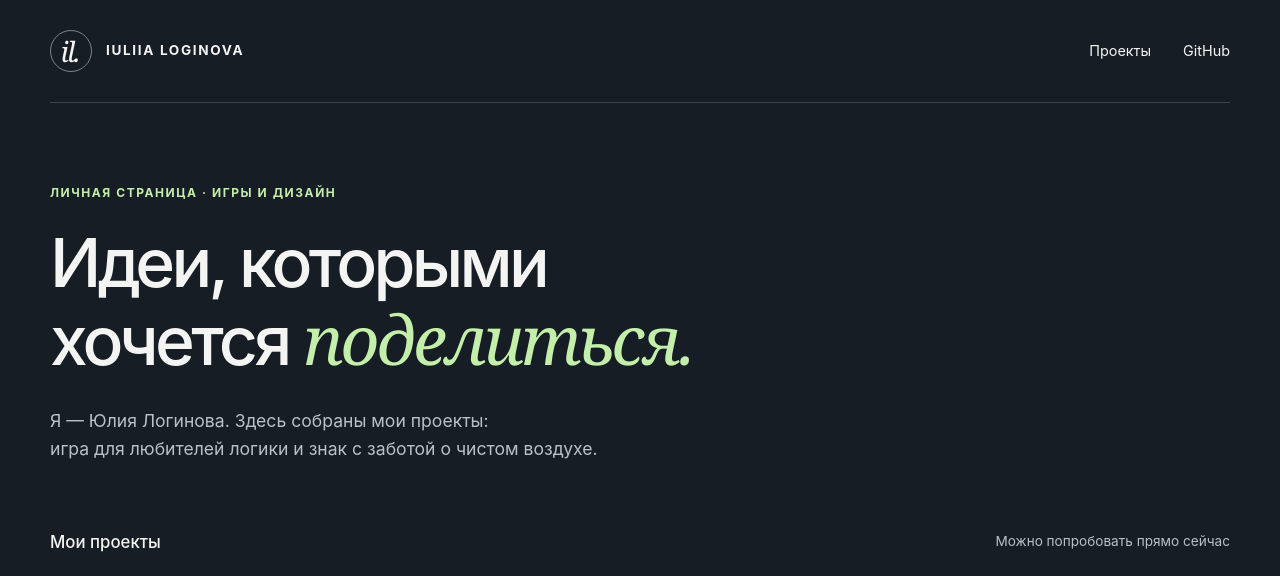
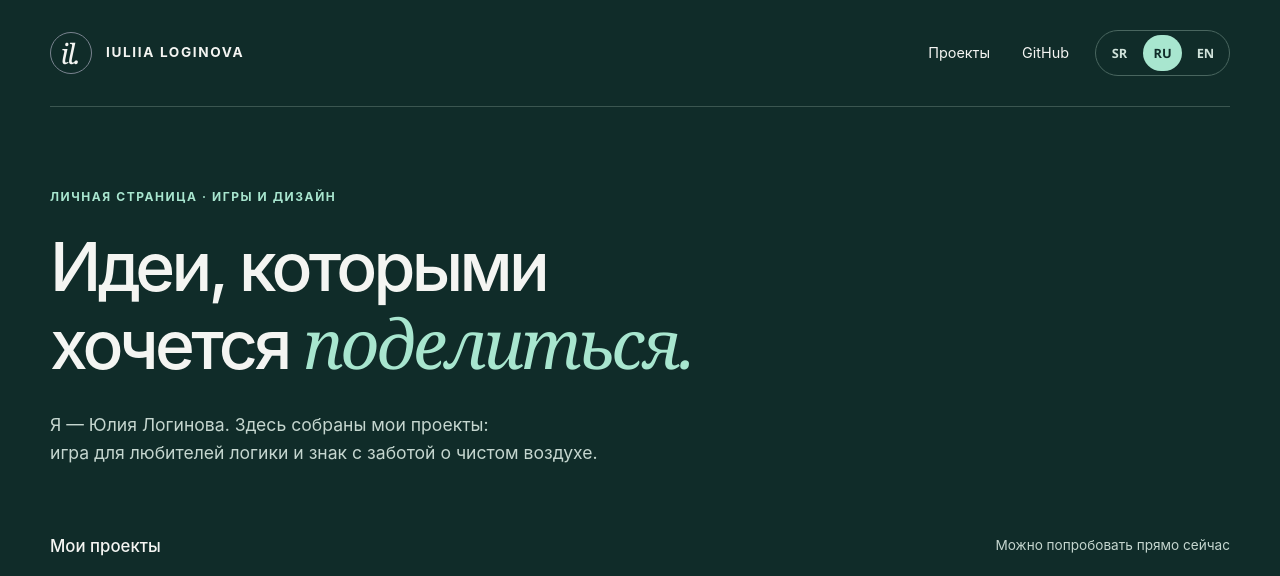
Before and after one commit to loginyul/loginyul.github.io, a plain HTML site: page index.html in a window 1280 px wide. Shown: the top 576 px of the page. Drawn offline with Linux system fonts and the light colour scheme.

Commit message:
Add Serbian and English; align portfolio with Fox Hunting colours

```diff
--- a/index.html
+++ b/index.html
@@ -3,7 +3,7 @@
 <head>
   <meta charset="utf-8">
   <meta name="viewport" content="width=device-width, initial-scale=1">
-  <meta name="theme-color" content="#171d25">
+  <meta name="theme-color" content="#102c29">
   <title>Iuliia Loginova — игры и дизайн</title>
   <meta name="description" content="Проекты Iuliia Loginova: логическая игра «Охота на лис» и знак «Простор без дима». Играть, знакомиться, скачивать.">
   <link rel="canonical" href="https://loginyul.github.io/">
@@ -13,35 +13,40 @@
   <meta property="og:url" content="https://loginyul.github.io/">
   <link rel="icon" href="favicon.svg" type="image/svg+xml">
   <link rel="stylesheet" href="styles.css">
+  <script src="script.js" defer></script>
 </head>
 <body>
-  <a class="skip" href="#main">К содержимому</a>
+  <a class="skip" href="#main" data-i18n="skip">К содержимому</a>
   <div class="shell">
     <header class="header">
       <a class="identity" href="./"><span class="monogram" aria-hidden="true">il.</span><span>IULIIA LOGINOVA</span></a>
-      <nav aria-label="Навигация"><a href="#projects">Проекты</a><a href="https://github.com/loginyul">GitHub</a></nav>
+      <div class="header-actions"><nav class="project-nav" aria-label="Навигация" data-i18n-label="navigation"><a href="#projects" data-i18n="projects">Проекты</a><a href="https://github.com/loginyul">GitHub</a></nav><nav class="language-switch" aria-label="Language / Језик / Язык">
+<button type="button" data-lang="sr" lang="sr-Cyrl" aria-label="Српски" aria-pressed="false">SR</button>
+<button type="button" data-lang="ru" lang="ru" aria-label="Русский" aria-pressed="true">RU</button>
+<button type="button" data-lang="en" lang="en" aria-label="English" aria-pressed="false">EN</button>
+</nav></div>
     </header>
     <main id="main">
       <section class="intro" aria-labelledby="title">
-        <p class="eyebrow">ЛИЧНАЯ СТРАНИЦА · ИГРЫ И ДИЗАЙН</p>
-        <h1 id="title">Идеи, которыми<br>хочется <em>поделиться.</em></h1>
-        <p class="lede">Я — Юлия Логинова. Здесь собраны мои проекты:<br class="desktop-break"> игра для любителей логики и знак с заботой о чистом воздухе.</p>
+        <p class="eyebrow" data-i18n="eyebrow">ЛИЧНАЯ СТРАНИЦА · ИГРЫ И ДИЗАЙН</p>
+        <h1 id="title" data-i18n="title">Идеи, которыми<br>хочется <em>поделиться.</em></h1>
+        <p class="lede" data-i18n="intro">Я — Юлия Логинова. Здесь собраны мои проекты:<br class="desktop-break"> игра для любителей логики и знак с заботой о чистом воздухе.</p>
       </section>
       <section id="projects" class="projects" aria-labelledby="projects-title">
-        <div class="section-heading"><h2 id="projects-title">Мои проекты</h2><span>Можно попробовать прямо сейчас</span></div>
+        <div class="section-heading"><h2 id="projects-title" data-i18n="myProjects">Мои проекты</h2><span data-i18n="tryNow">Можно попробовать прямо сейчас</span></div>
         <div class="project-grid">
           <article class="project fox">
-            <a class="project-art fox-art" href="https://loginyul.github.io/foxhunting.github.io/" tabindex="-1" aria-hidden="true"><img src="assets/fox-cover.png" width="800" height="470" alt="" fetchpriority="high"></a>
-            <div class="project-copy"><p class="tag">ЛОГИЧЕСКАЯ ИГРА</p><h3>Охота на лис</h3><p>Лисы спрятались на поле. Читайте подсказки, проводите лучи и находите их с помощью логики.</p><a class="button" href="https://loginyul.github.io/foxhunting.github.io/">Об игре и играть</a><span class="detail">В браузере · без установки</span></div>
+            <a class="project-art fox-art" data-project-link href="https://loginyul.github.io/foxhunting.github.io/" tabindex="-1" aria-hidden="true"><img src="assets/fox-cover.png" width="800" height="470" alt="" fetchpriority="high"></a>
+            <div class="project-copy"><p class="tag" data-i18n="gameTag">ЛОГИЧЕСКАЯ ИГРА</p><h3 data-i18n="gameTitle">Охота на лис</h3><p data-i18n="gameText">Лисы спрятались на поле. Читайте подсказки, проводите лучи и находите их с помощью логики.</p><a class="button" data-project-link href="https://loginyul.github.io/foxhunting.github.io/" data-i18n="gameButton">Об игре и играть</a><span class="detail" data-i18n="gameDetail">В браузере · без установки</span></div>
           </article>
           <article class="project air">
-            <a class="project-art sign-art" href="https://loginyul.github.io/prostor-bez-dima/" tabindex="-1" aria-hidden="true"><img src="assets/bez-dima.png" width="1586" height="1578" alt="" fetchpriority="high"></a>
-            <div class="project-copy"><p class="tag">ЗНАК ДЛЯ ЧИСТОГО ВОЗДУХА</p><h3>Prostor bez dima</h3><p>Дружелюбный знак для пространств без дыма. Улыбающееся облако, листья и немного заботы друг о друге.</p><a class="button" href="https://loginyul.github.io/prostor-bez-dima/">Посмотреть и скачать</a><span class="detail">AI и PNG · CC BY 4.0</span></div>
+            <a class="project-art sign-art" data-project-link href="https://loginyul.github.io/prostor-bez-dima/" tabindex="-1" aria-hidden="true"><img src="assets/bez-dima.png" width="1586" height="1578" alt="" fetchpriority="high"></a>
+            <div class="project-copy"><p class="tag" data-i18n="signTag">ЗНАК ДЛЯ ЧИСТОГО ВОЗДУХА</p><h3>Prostor bez dima</h3><p data-i18n="signText">Дружелюбный знак для пространств без дыма. Улыбающееся облако, листья и немного заботы друг о друге.</p><a class="button" data-project-link href="https://loginyul.github.io/prostor-bez-dima/" data-i18n="signButton">Посмотреть и скачать</a><span class="detail">AI и PNG · CC BY 4.0</span></div>
           </article>
         </div>
       </section>
     </main>
-    <footer class="footer"><p>Iuliia Loginova <span>·</span> <a href="https://github.com/loginyul">@loginyul</a></p><p>Сделано с любопытством.</p></footer>
+    <footer class="footer"><p>Iuliia Loginova <span>·</span> <a href="https://github.com/loginyul">@loginyul</a></p><p data-i18n="footer">Сделано с любопытством.</p></footer>
   </div>
 </body>
 </html>
--- /dev/null
+++ b/script.js
@@ -0,0 +1,102 @@
+"use strict";
+const translations = {
+  "ru": {
+    "skip": "К содержимому",
+    "projects": "Проекты",
+    "eyebrow": "ЛИЧНАЯ СТРАНИЦА · ИГРЫ И ДИЗАЙН",
+    "title": "Идеи, которыми<br>хочется <em>поделиться.</em>",
+    "intro": "Я — Юлия Логинова. Здесь собраны мои проекты:<br class=\"desktop-break\"> игра для любителей логики и знак с заботой о чистом воздухе.",
+    "myProjects": "Мои проекты",
+    "tryNow": "Можно попробовать прямо сейчас",
+    "gameTag": "ЛОГИЧЕСКАЯ ИГРА",
+    "gameTitle": "Охота на лис",
+    "gameText": "Лисы спрятались на поле. Читайте подсказки, проводите лучи и находите их с помощью логики.",
+    "gameButton": "Об игре и играть",
+    "gameDetail": "В браузере · без установки",
+    "signTag": "ЗНАК ДЛЯ ЧИСТОГО ВОЗДУХА",
+    "signText": "Дружелюбный знак для пространств без дыма. Улыбающееся облако, листья и немного заботы друг о друге.",
+    "signButton": "Посмотреть и скачать",
+    "footer": "Сделано с любопытством.",
+    "pageTitle": "Iuliia Loginova — игры и дизайн",
+    "description": "Проекты Юлии Логиновой: логическая игра «Охота на лис» и знак Prostor bez dima. Играть, знакомиться, скачивать.",
+    "navigation": "Навигация"
+  },
+  "sr": {
+    "skip": "Пређи на садржај",
+    "projects": "Пројекти",
+    "eyebrow": "ЛИЧНА СТРАНИЦА · ИГРЕ И ДИЗАЈН",
+    "title": "Идеје које желим<br>да <em>поделим.</em>",
+    "intro": "Ја сам Јулија Логинова. Овде су моји пројекти:<br class=\"desktop-break\"> игра за љубитеље логике и знак бриге о чистом ваздуху.",
+    "myProjects": "Моји пројекти",
+    "tryNow": "Испробајте их одмах",
+    "gameTag": "ЛОГИЧКА ИГРА",
+    "gameTitle": "Лов на лисице",
+    "gameText": "Лисице су се сакриле на табли. Читајте трагове, пратите зраке и пронађите их уз помоћ логике.",
+    "gameButton": "О игри и играј",
+    "gameDetail": "У прегледачу · без инсталације",
+    "signTag": "ЗНАК ЗА ЧИСТ ВАЗДУХ",
+    "signText": "Пријатељски знак за просторе без дима. Насмејани облак, листови и мало бриге једних о другима.",
+    "signButton": "Погледај и преузми",
+    "footer": "Створено из радозналости.",
+    "pageTitle": "Iuliia Loginova — игре и дизајн",
+    "description": "Пројекти Јулије Логинове: логичка игра „Лов на лисице” и знак „Простор без дима”. Играјте, истражите, преузмите.",
+    "navigation": "Навигација"
+  },
+  "en": {
+    "skip": "Skip to content",
+    "projects": "Projects",
+    "eyebrow": "PERSONAL WEBSITE · GAMES & DESIGN",
+    "title": "Ideas worth<br><em>sharing.</em>",
+    "intro": "I’m Iuliia Loginova. Here are my projects:<br class=\"desktop-break\"> a game for logic lovers and a sign that cares about clean air.",
+    "myProjects": "My projects",
+    "tryNow": "Ready to explore",
+    "gameTag": "LOGIC GAME",
+    "gameTitle": "Fox Hunting",
+    "gameText": "Foxes are hiding on the board. Read the clues, trace the rays and use logic to find them.",
+    "gameButton": "Explore & play",
+    "gameDetail": "In your browser · no installation",
+    "signTag": "A SIGN FOR CLEAN AIR",
+    "signText": "A friendly sign for smoke-free spaces. A smiling cloud, leaves and a little care for one another.",
+    "signButton": "Explore & download",
+    "footer": "Made with curiosity.",
+    "pageTitle": "Iuliia Loginova — games & design",
+    "description": "Projects by Iuliia Loginova: the Fox Hunting logic game and the Prostor bez dima sign. Play, explore and download.",
+    "navigation": "Navigation"
+  }
+};
+
+const htmlKeys = new Set(["title", "intro"]);
+const supported = language => Object.hasOwn(translations, language);
+function setLanguage(language, updateUrl = true) {
+  const key = supported(language) ? language : "ru";
+  const text = translations[key];
+  document.documentElement.lang = key === "sr" ? "sr-Cyrl" : key;
+  document.title = text.pageTitle;
+  document.querySelector('meta[name="description"]').content = text.description;
+  document.querySelector('meta[property="og:title"]').content = text.pageTitle;
+  document.querySelector('meta[property="og:description"]').content = text.description;
+  document.querySelectorAll('[data-i18n]').forEach(element => {
+    const name = element.dataset.i18n;
+    if (htmlKeys.has(name)) element.innerHTML = text[name];
+    else element.textContent = text[name];
+  });
+  document.querySelectorAll('[data-i18n-alt]').forEach(element => { element.alt = text[element.dataset.i18nAlt]; });
+  document.querySelectorAll('[data-i18n-label]').forEach(element => { element.setAttribute('aria-label', text[element.dataset.i18nLabel]); });
+  document.querySelectorAll('[data-lang]').forEach(button => { button.setAttribute('aria-pressed', String(button.dataset.lang === key)); });
+  document.querySelectorAll('[data-project-link]').forEach(link => {
+    const url = new URL(link.href); url.searchParams.set('lang', key); link.href = url.href;
+  });
+  try { localStorage.setItem('loginyul-language', key); } catch (_) { /* Private browsing may disable storage. */ }
+  if (updateUrl) {
+    const url = new URL(location.href); url.searchParams.set('lang', key); history.replaceState(null, '', url);
+  }
+}
+function initialLanguage() {
+  const requested = new URLSearchParams(location.search).get('lang');
+  if (supported(requested)) return requested;
+  try { const saved = localStorage.getItem('loginyul-language'); if (supported(saved)) return saved; } catch (_) {}
+  return 'ru';
+}
+document.querySelectorAll('[data-lang]').forEach(button => { button.addEventListener('click', () => setLanguage(button.dataset.lang)); });
+window.addEventListener('pageshow', () => setLanguage(initialLanguage(), false));
+setLanguage(initialLanguage(), false);
```
Also changed, not shown: favicon.svg, styles.css.
